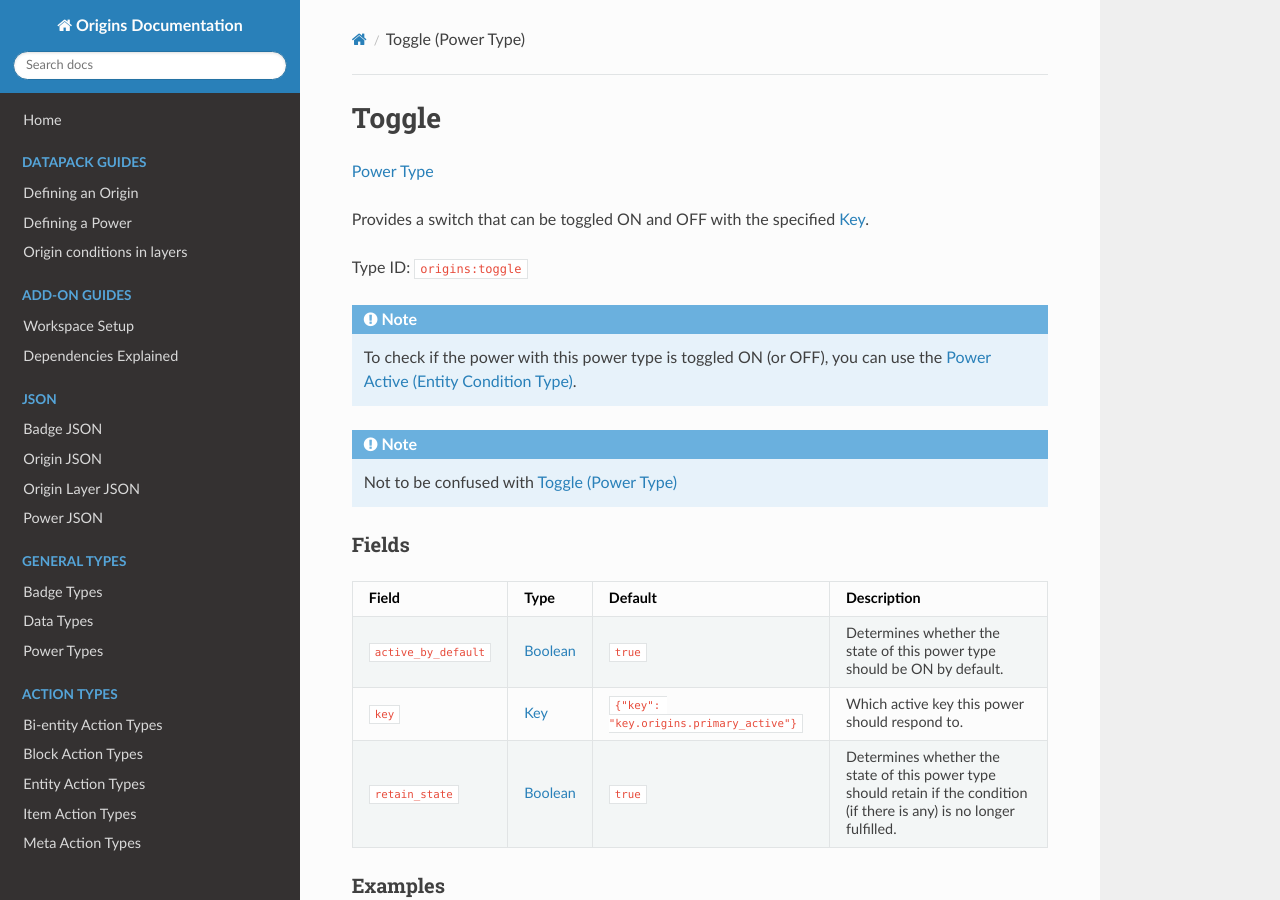
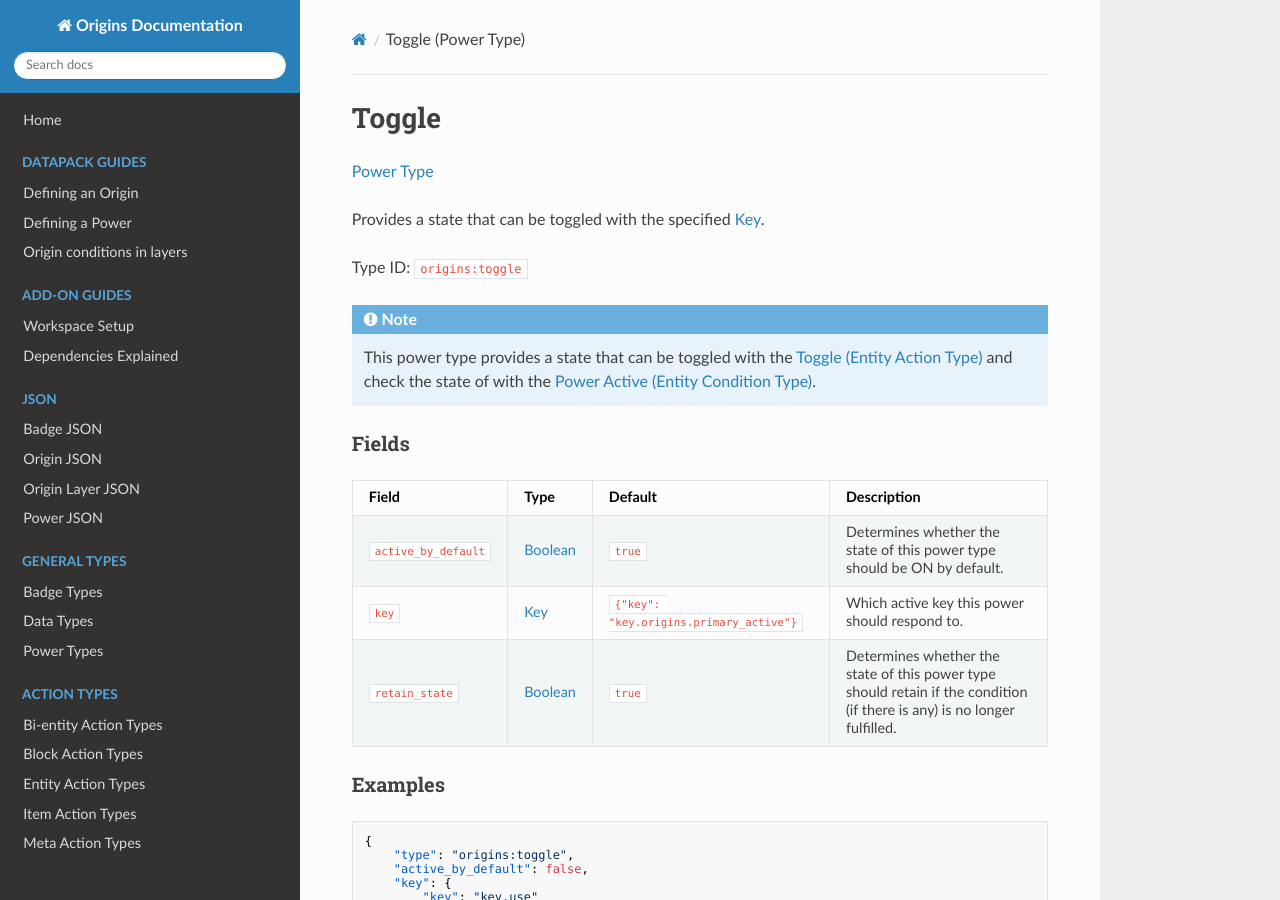
Before and after one commit to apace100/origins-docs, an MkDocs documentation site: the page built from docs/types/power_types/toggle.md, in a window 1280 px wide and 900 px high. Built offline with MkDocs 1.6.1, drawn with Linux system fonts in a browser that asks for light colours; nearby versions of some CDN libraries.

Commit message:
Updated `toggle.md` (Power Type) * Changed the description of the power type * Changed the admonition note

```diff
--- a/docs/types/power_types/toggle.md
+++ b/docs/types/power_types/toggle.md
@@ -7,18 +7,14 @@ date: 2021-04-07
 
 [Power Type](../power_types.md)
 
-Provides a switch that can be toggled ON and OFF with the specified [Key](../data_types/key.md).
+Provides a state that can be toggled with the specified [Key](../data_types/key.md).
 
 Type ID: `origins:toggle`
 
 
 !!! note
 
-    To check if the power with this power type is toggled ON (or OFF), you can use the [Power Active (Entity Condition Type)](../entity_condition_types/power_active.md).
-
-!!! note
-
-    Not to be confused with [Toggle (Power Type)](../entity_action_types/toggle.md)
+    This power type provides a state that can be toggled with the [Toggle (Entity Action Type)](../entity_action_types/toggle.md) and check the state of with the [Power Active (Entity Condition Type)](../entity_condition_types/power_active.md).
 
 
 ### Fields
```
